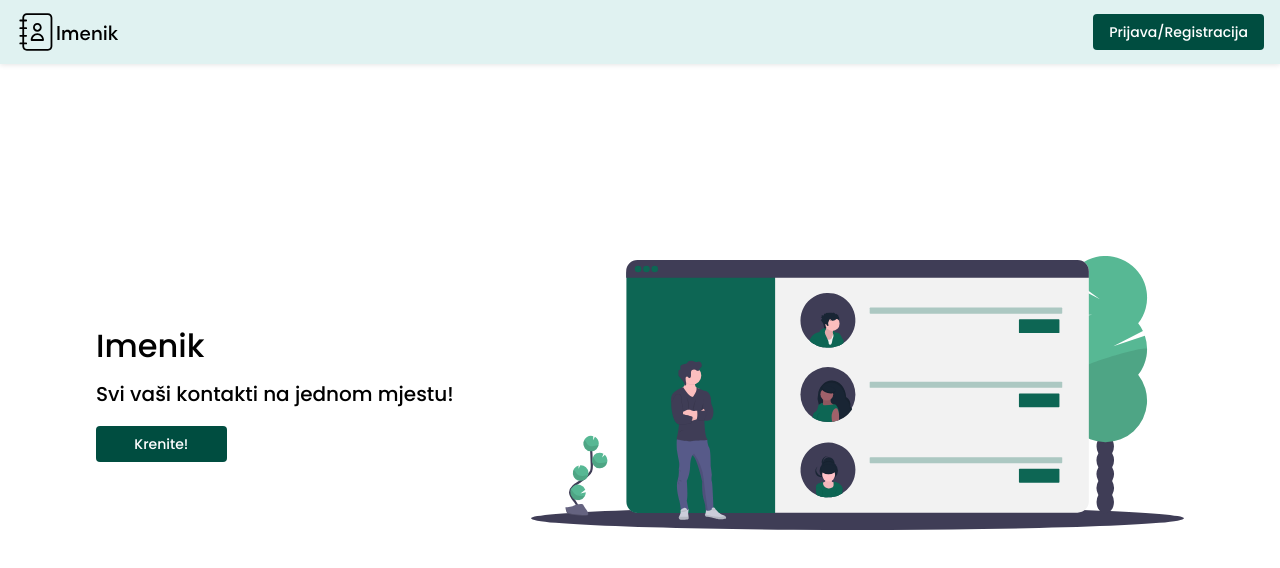
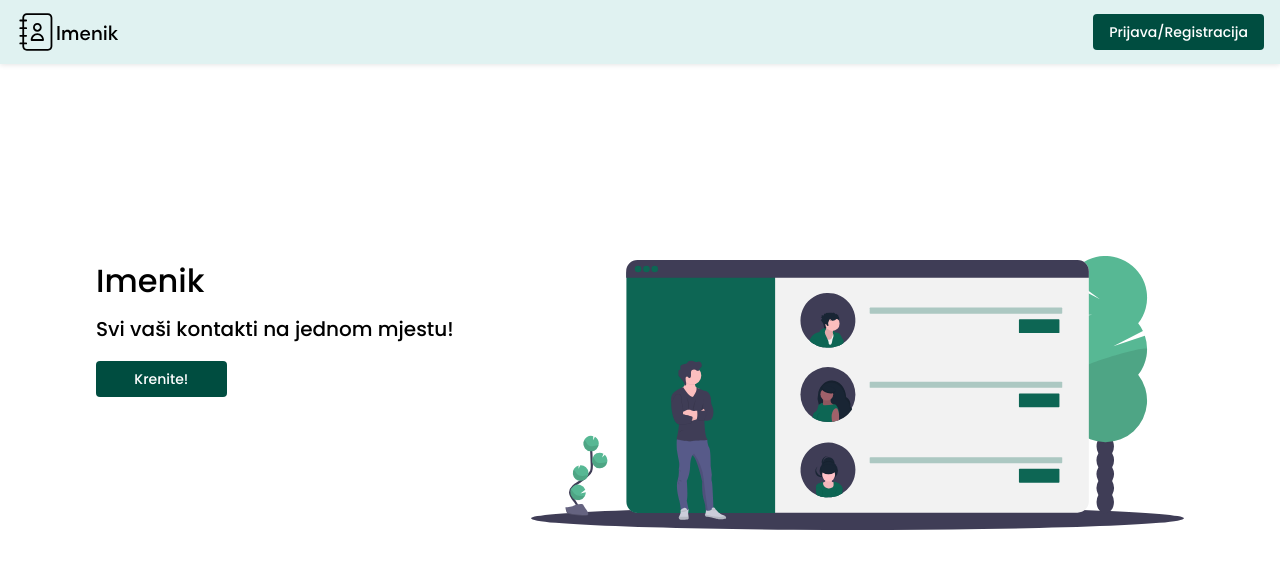
Before and after one commit to MartinaMilli/Imenik-Angular, an Angular app: page /home in a window 1280 px wide. Shown: the top 568 px of the page. Built offline with nearby package versions, Linux system fonts and the light colour scheme.

Commit message:
Dodano {scrollPositionRestoration: enabled}

```diff
--- a/src/app/app-routing.module.ts
+++ b/src/app/app-routing.module.ts
@@ -15,7 +15,7 @@ const routes: Routes = [
 ];
 
 @NgModule({
-  imports: [RouterModule.forRoot(routes)],
+  imports: [RouterModule.forRoot(routes, {scrollPositionRestoration: 'enabled'})],
   exports: [RouterModule]
 })
 export class AppRoutingModule { }
--- a/src/app/components/home/home.component.css
+++ b/src/app/components/home/home.component.css
@@ -1,6 +1,7 @@
 /* CONTAINER */
 .container {
     padding: 12rem 6rem;
+    max-height: 150px
 }
 
 /* NASLOV */
```
